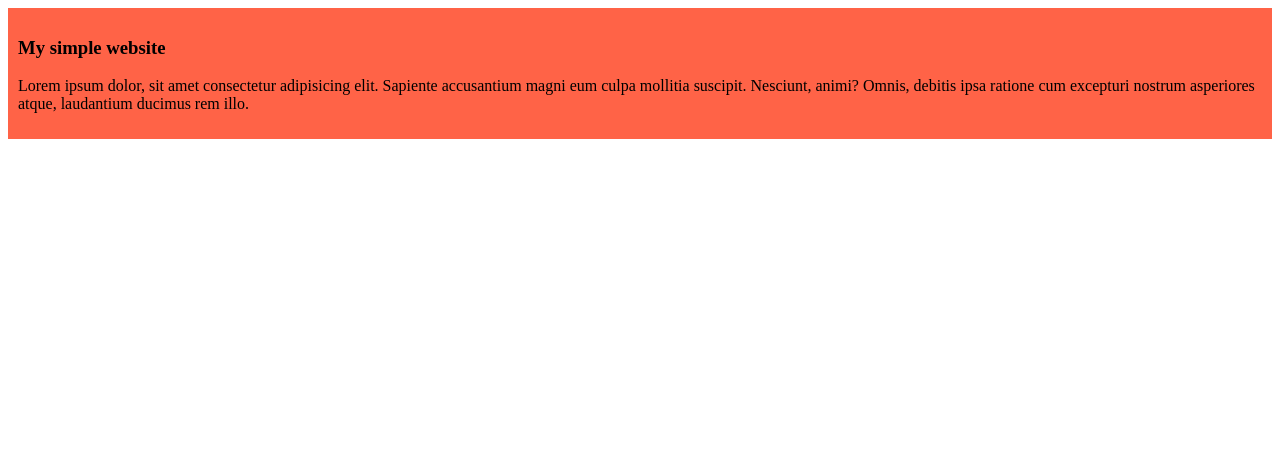
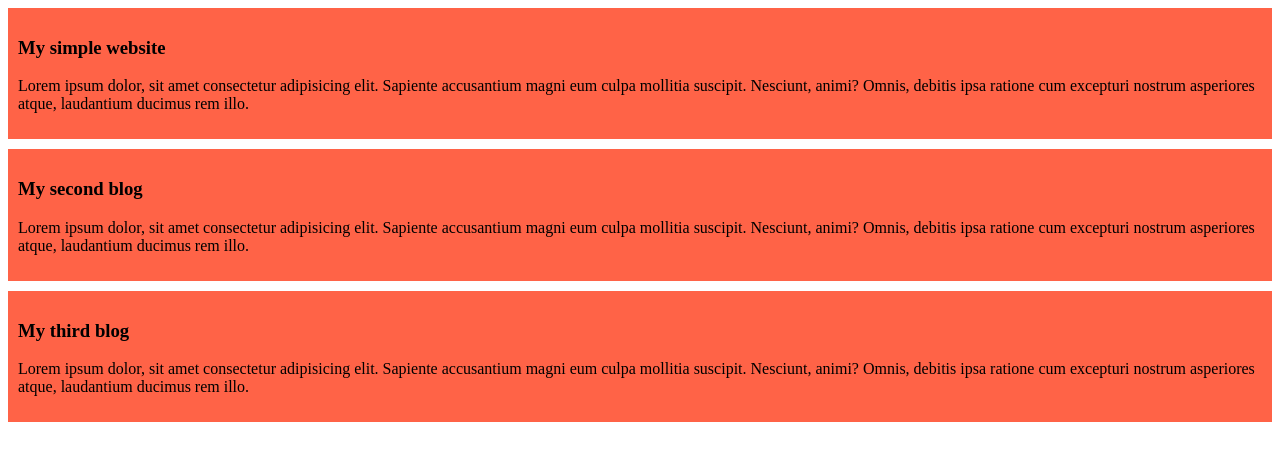
Before and after one commit to devparvez/my-first-github-repo, a plain HTML site: page index.html in a window 1280 px wide. Drawn offline with Linux system fonts and the light colour scheme.

Commit message:
3rd commit blog

```diff
--- a/index.html
+++ b/index.html
@@ -11,6 +11,14 @@
         <h3>My simple website</h3>
         <p>Lorem ipsum dolor, sit amet consectetur adipisicing elit. Sapiente accusantium magni eum culpa mollitia suscipit. Nesciunt, animi? Omnis, debitis ipsa ratione cum excepturi nostrum asperiores atque, laudantium ducimus rem illo.</p>
     </div>
+    <div>
+        <h3>My second blog</h3>
+        <p>Lorem ipsum dolor, sit amet consectetur adipisicing elit. Sapiente accusantium magni eum culpa mollitia suscipit. Nesciunt, animi? Omnis, debitis ipsa ratione cum excepturi nostrum asperiores atque, laudantium ducimus rem illo.</p>
+    </div>
+    <div>
+        <h3>My third blog</h3>
+        <p>Lorem ipsum dolor, sit amet consectetur adipisicing elit. Sapiente accusantium magni eum culpa mollitia suscipit. Nesciunt, animi? Omnis, debitis ipsa ratione cum excepturi nostrum asperiores atque, laudantium ducimus rem illo.</p>
+    </div>
 
 
 </body>
--- a/styles/blog.css
+++ b/styles/blog.css
@@ -1,4 +1,5 @@
 div{
     background-color: tomato;
     padding: 10px;
+    margin-bottom: 10px;
 }
```
